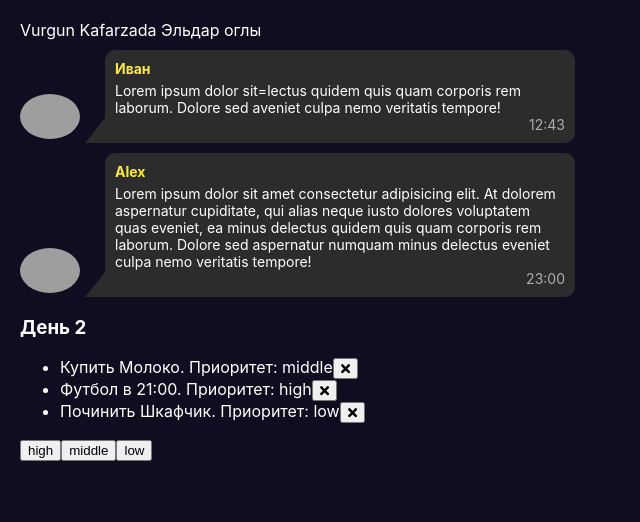
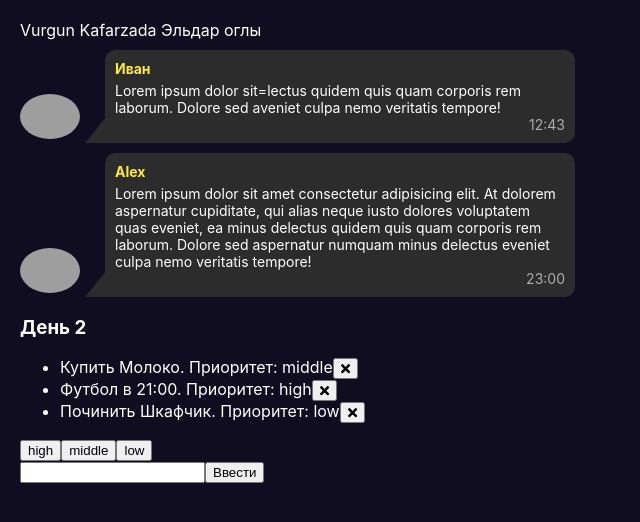
Before and after one commit to kafarzada/ot_Ignata, a React (Create React App) app: page / in a window 1280 px wide. Shown: the top 522 px of the page, without its empty margins (0-640 px from the left). Built offline with nearby package versions, Linux system fonts and the light colour scheme; grey boxes are pictures that could not be loaded.

Commit message:
задние 2 и 3

```diff
--- a/src/App.tsx
+++ b/src/App.tsx
@@ -3,15 +3,18 @@ import './App.css';
 import Username from "./Components/Username/Username"
 import MessageBox from "./Components/MessageBox/MessageBox";
 import TodoList from './Components/TodoList/TodoList';
+import Hello from './Components/Hello/Hello';
 
-
-type FilterType = {
-  priority: "all" | "high" | "middle" | "low"
+type user = {
+  id: number,
+  name:string
 }
+export let names:Array<user> = []
 
 function App() {
+  console.log("App rendered")
 
-  let messages = [
+  let messages = [ //данные к 1 дз (MessageBox)
     {name :"Иван", messageText:"Lorem ipsum dolor sit=lectus quidem quis quam corporis rem laborum. Dolore sed aveniet culpa nemo veritatis tempore!", date:"12:43"},
     {name :"Alex", messageText:"Lorem ipsum dolor sit amet consectetur adipisicing elit. At dolorem aspernatur cupiditate, qui alias neque iusto dolores voluptatem quas eveniet, ea minus delectus quidem quis quam corporis rem laborum. Dolore sed aspernatur numquam minus delectus eveniet culpa nemo veritatis tempore!", date:"23:00"},
   ]
@@ -19,13 +22,11 @@ function App() {
     return <MessageBox name={item.name} messageText={item.messageText} date={item.date} />
   })
 
-  let [todolist, setTodolist] = useState([
+  let [todolist, setTodolist] = useState([ // данные к 2 дз (Список дел)
     {id: 1, todo: "Купить Молоко", priority: "middle"},
     {id: 2, todo: "Футбол в 21:00", priority: "high"},
     {id: 3, todo: "Починить Шкафчик", priority: "low"},
   ])
-
-
   let todolist2 = todolist;
 
   let [filter, setFilter] = useState("all");
@@ -33,15 +34,17 @@ function App() {
 
 
 
+  // =====/==============ДЗ 2 (Begin) =======================
 
   function toFilter(value: string) {
     setFilter(value)
   }
 
-  function removeTask(id: number) {
+  function removeTask(id: number) { // метод удаления
     let f = todolist.filter(item => item.id !== id)
     setTodolist(f);
   }
+
 
   if(filter === 'all') {
     todolist2 = todolist;
@@ -59,12 +62,46 @@ function App() {
     todolist2 = todolist.filter(item => item.priority === "low");
   }
 
+  // \\\\\\\\\\\\\\\\\\\====ДЗ 2 (end)======\\\\\\\\\\\\\\\\\\\
+
+
+
+
+
+  /*  ====================   ДЗ 3  BEGIN    ====================*/
+
+let id = 0;
+function hello(name: string) { // здоровается с именем
+    if(name !== "") {
+      names.push({id: id, name: name});
+      alert(`Hello ${name}`);
+      id++;
+      console.log(names);
+
+    }
+}
+
+
+
+
+
+
+
+
+  /*  ====================   ДЗ 3  ENG    ====================*/
+
   return (
     <div className="App">
         <Username lastName={"Kafarzada"} firstName={"Vurgun"} patronymic={"Эльдар оглы"}/>
         {messageElem}
+       <TodoList title={"День 2"} tasks={todolist2} toFilter={toFilter} removeTask={removeTask}/>
 
-       <TodoList title={"День 2"} tasks={todolist2} toFilter={toFilter} removeTask={removeTask}/>
+
+        {/*  ===  =================   ДЗ 3  BEGIN    ====================*/}
+
+          <Hello hello={hello}/>
+
+        {/*  ====================   ДЗ 3  ENG    ====================*/}
 
     </div>
   );
--- /dev/null
+++ b/src/Components/Hello/Hello.tsx
@@ -0,0 +1,25 @@
+import React, {useState} from 'react';
+import { names } from '../../App';
+
+type HelloPropsType  = {
+    hello: (name:string) => void
+}
+
+function Hello(props: HelloPropsType) {
+
+    console.log("Hello rendered")
+    let [name, setName] = useState("Alex");
+
+    return (
+      <div>
+        <input type="text" onChange={(e) => {console.log(name = e.currentTarget.value)}}/><button onClick={() => { props.hello(name); setName(name)}}>Ввести</button>
+        <div>
+            {names.map(item => {
+                return <div>{item.name}</div>
+            })}
+        </div>
+      </div>
+    )
+}
+
+export default Hello;
```
